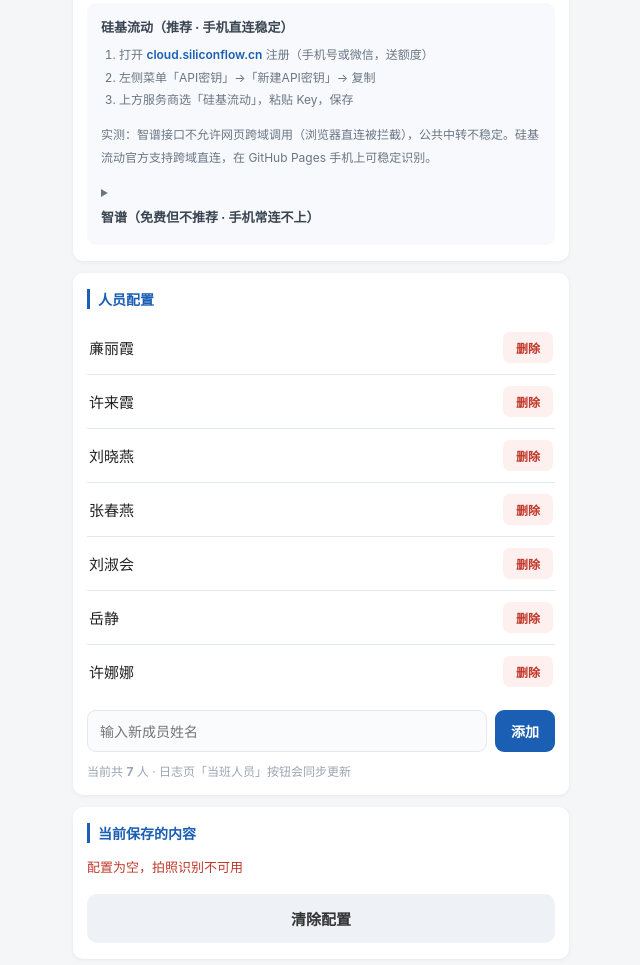
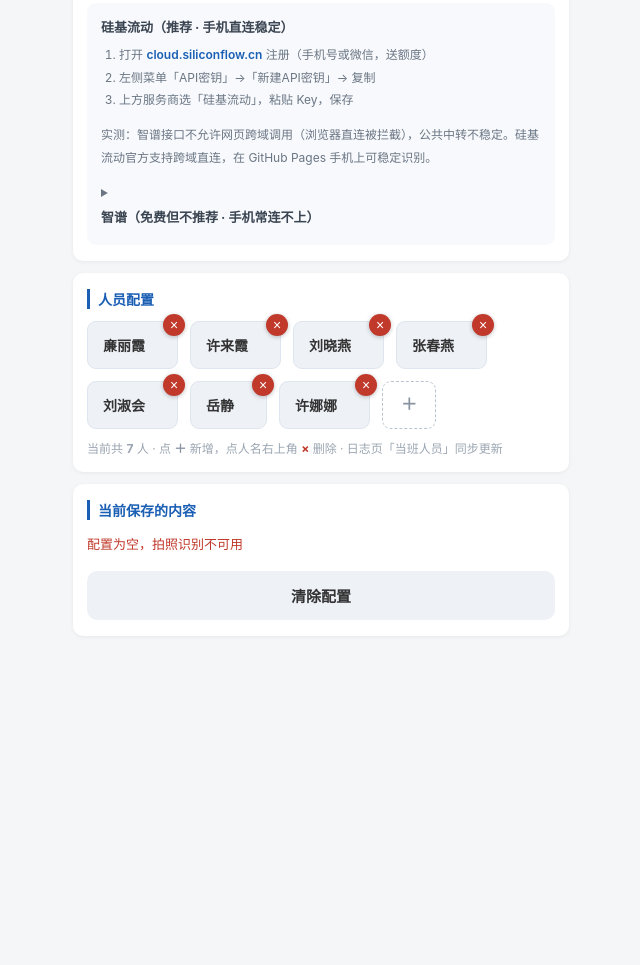
Before and after one commit to mengyun-zhang/daily-log, a plain HTML site: page config.html in a window 1280 px wide. Shown: the part 711-1676 px from the top of the page, without its empty margins (319-959 px from the left). After the commit the page ends 1459 px from the top, so only its background shows below. Drawn offline with Linux system fonts and the light colour scheme.

Commit message:
Add files via upload

```diff
--- a/config.html
+++ b/config.html
@@ -46,15 +46,14 @@ h1{font-size:20px;margin:0 0 4px;color:#111;}
 .toast{position:fixed;left:50%;top:50%;transform:translate(-50%,-50%);background:rgba(0,0,0,.85);color:#fff;padding:14px 24px;border-radius:11px;font-size:14px;z-index:999;opacity:0;transition:opacity .2s;pointer-events:none;max-width:82%;text-align:center;line-height:1.7;white-space:pre-wrap;}
 .toast.on{opacity:1;}
 .backbtn{display:inline-flex;align-items:center;gap:5px;color:var(--blue);font-size:14px;text-decoration:none;margin-bottom:12px;font-weight:500;}
-.crew-item{display:flex;align-items:center;justify-content:space-between;padding:11px 2px;border-bottom:1px solid var(--line);}
-.crew-item:last-child{border-bottom:0;}
-.crew-name{font-size:15px;font-weight:500;}
-.crew-del{border:0;background:#fff0f0;color:#c0392b;border-radius:7px;padding:7px 13px;font-size:12px;font-weight:600;cursor:pointer;}
-.crew-del:active{background:#fbdcdc;}
-.crew-add{display:flex;gap:8px;margin-top:12px;}
-.crew-add input{flex:1;border:1px solid var(--line);border-radius:9px;padding:11px 12px;font-size:14px;background:#fafbfc;font-family:inherit;color:#222;}
-.crew-add input:focus{outline:0;border-color:var(--blue);background:#fff;box-shadow:0 0 0 3px rgba(26,95,180,.08);}
-.crew-add button{border:0;background:var(--blue);color:#fff;border-radius:9px;padding:11px 16px;font-size:14px;font-weight:600;cursor:pointer;flex-shrink:0;}
+.chips{display:flex;flex-wrap:wrap;gap:12px;}
+.chip{position:relative;background:#eef2f7;border:1px solid #dfe5ee;border-radius:9px;padding:13px 32px 13px 15px;font-size:14px;font-weight:600;color:#333;user-select:none;-webkit-user-select:none;}
+.chip .x{position:absolute;top:-8px;right:-8px;width:22px;height:22px;border-radius:50%;background:#c0392b;color:#fff;border:0;font-size:14px;line-height:1;display:flex;align-items:center;justify-content:center;cursor:pointer;box-shadow:0 1px 4px rgba(0,0,0,.25);padding:0;}
+.chip .x:active{background:#a53125;}
+.chip-add{background:#fff;border:1.5px dashed #b9c3d0;color:#8a94a3;border-radius:9px;padding:13px 18px;font-size:16px;font-weight:600;cursor:pointer;line-height:1;}
+.chip-add:active{background:#f2f5f9;}
+.chip-input{border:1px solid var(--blue);border-radius:9px;padding:12px 12px;font-size:14px;width:120px;background:#fff;font-family:inherit;box-shadow:0 0 0 3px rgba(26,95,180,.08);}
+.chip-input:focus{outline:0;}
 .crew-count{font-size:12px;color:#9aa5b1;margin-top:10px;}
 .crew-empty{color:#9aa5b1;font-size:13px;text-align:center;padding:14px 0;}
 </style>
@@ -132,12 +131,8 @@ h1{font-size:20px;margin:0 0 4px;color:#111;}
 
   <div class="card">
     <div class="sec">人员配置</div>
-    <div id="crewList"></div>
-    <div class="crew-add">
-      <input id="crewNew" placeholder="输入新成员姓名" autocomplete="off">
-      <button id="crewAddBtn">添加</button>
-    </div>
-    <div class="crew-count">当前共 <b id="crewCount">0</b> 人 · 日志页「当班人员」按钮会同步更新</div>
+    <div id="crewChips" class="chips"></div>
+    <div class="crew-count">当前共 <b id="crewCount">0</b> 人 · 点 <b style="color:#8a94a3">＋</b> 新增，点人名右上角 <b style="color:#c0392b">×</b> 删除 · 日志页「当班人员」同步更新</div>
   </div>
 
   <div class="card">
@@ -369,21 +364,25 @@ function saveCrew(list){
 }
 function renderCrew(){
   const list = currentCrew();
-  const box = $('#crewList');
+  const box = $('#crewChips');
   box.innerHTML = '';
   if(!list.length){
-    box.innerHTML = '<div class="crew-empty">暂无人员，请在下方添加</div>';
+    const empty = document.createElement('div');
+    empty.className = 'crew-empty';
+    empty.style.cssText = 'width:100%;';
+    empty.textContent = '暂无人员，点下方 ＋ 添加';
+    box.appendChild(empty);
   }
   list.forEach(name => {
-    const item = document.createElement('div');
-    item.className = 'crew-item';
-    const nm = document.createElement('span');
-    nm.className = 'crew-name';
-    nm.textContent = name;
-    const del = document.createElement('button');
-    del.className = 'crew-del';
-    del.textContent = '删除';
-    del.onclick = () => {
+    const chip = document.createElement('div');
+    chip.className = 'chip';
+    chip.appendChild(document.createTextNode(name));
+    const x = document.createElement('button');
+    x.type = 'button';
+    x.className = 'x';
+    x.textContent = '×';
+    x.setAttribute('aria-label','删除'+name);
+    x.onclick = () => {
       const l = currentCrew();
       const idx = l.indexOf(name);
       if(idx >= 0) l.splice(idx, 1);
@@ -391,27 +390,47 @@ function renderCrew(){
       renderCrew();
       toast('已删除「' + name + '」');
     };
-    item.appendChild(nm);
-    item.appendChild(del);
-    box.appendChild(item);
+    chip.appendChild(x);
+    box.appendChild(chip);
   });
+  const add = document.createElement('button');
+  add.type = 'button';
+  add.className = 'chip-add';
+  add.textContent = '＋';
+  add.onclick = () => startAdd(add);
+  box.appendChild(add);
   $('#crewCount').textContent = list.length;
 }
-$('#crewAddBtn').onclick = () => {
-  const inp = $('#crewNew');
+function startAdd(btn){
+  const inp = document.createElement('input');
+  inp.className = 'chip-input';
+  inp.placeholder = '输入姓名';
+  inp.autocomplete = 'off';
+  btn.replaceWith(inp);
+  inp.focus();
+  let done = false;
+  const commit = () => {
+    if(done) return;
+    done = true;
     const name = inp.value.trim();
-  if(!name){ toast('请输入姓名'); return; }
+    if(name){
       const l = currentCrew();
-  if(l.indexOf(name) >= 0){ toast('「' + name + '」已存在'); return; }
+      if(l.indexOf(name) >= 0){
+        toast('「' + name + '」已存在');
+      }else{
         l.push(name);
         saveCrew(l);
+        toast('已添加「' + name + '」');
+      }
+    }
     renderCrew();
-  inp.value = '';
-  toast('已添加「' + name + '」');
   };
-$('#crewNew').addEventListener('keydown', e => {
-  if(e.key === 'Enter'){ e.preventDefault(); $('#crewAddBtn').click(); }
+  inp.addEventListener('keydown', e => {
+    if(e.key === 'Enter'){ e.preventDefault(); commit(); }
+    else if(e.key === 'Escape'){ done = true; renderCrew(); }
   });
+  inp.addEventListener('blur', () => setTimeout(commit, 50));
+}
 
 /* 启动 */
 applyProvider('silicon', false);
```
Lines whose indentation alone changed are shown as unchanged.
